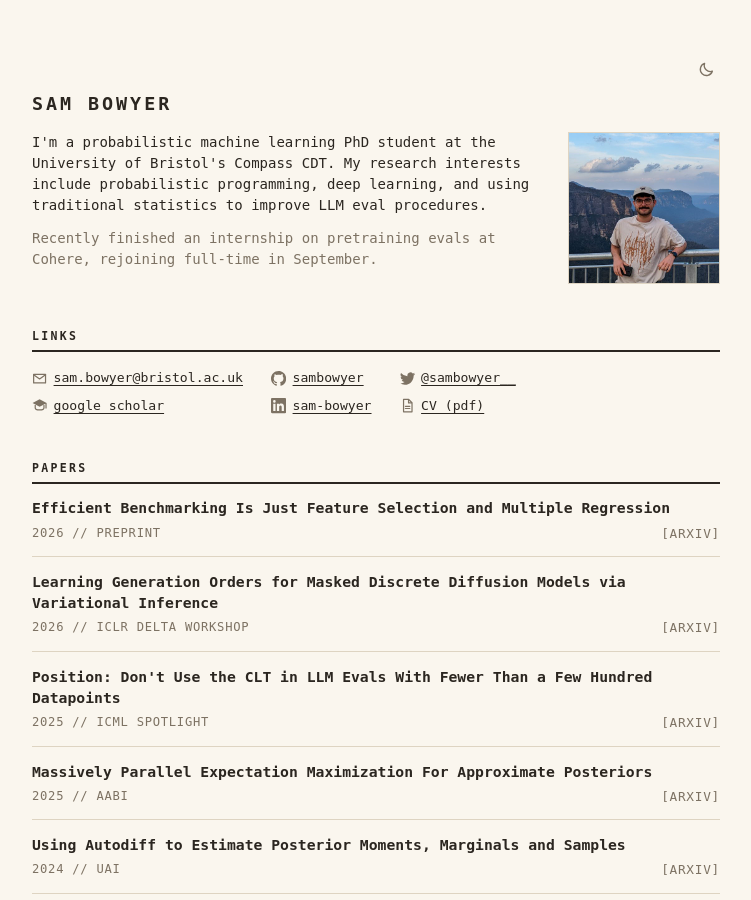
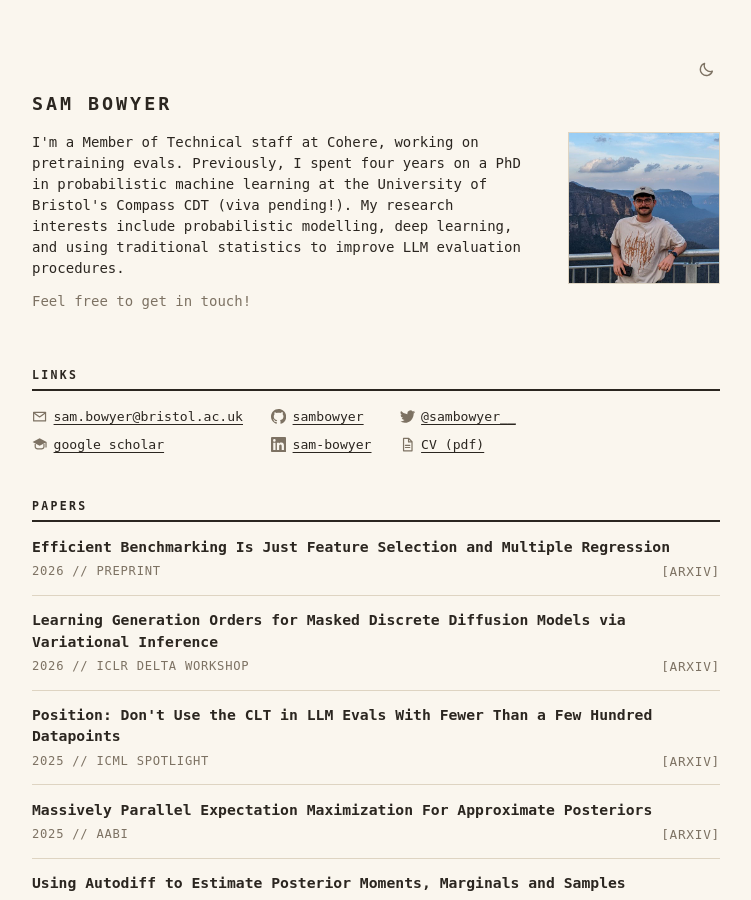
Before and after one commit to sambowyer/sambowyer.github.io, a Jekyll site: the page built from index.html, in a window 1280 px wide and 900 px high. Shown: the whole window, without its empty margins (264-1015 px from the left). Built offline with Jekyll 4.4.1, drawn with Linux system fonts in a browser that asks for light colours.

Commit message:
Update content.yml

```diff
--- a/_data/content.yml
+++ b/_data/content.yml
@@ -2,12 +2,13 @@
 # All design variants render from this file, so content edits land everywhere at once.
 
 bio: >-
-  I'm a probabilistic machine learning PhD student at the University of Bristol's
-  Compass CDT. My research interests include probabilistic programming, deep
-  learning, and using traditional statistics to improve LLM eval procedures.
-
+  I'm a Member of Technical staff at Cohere, working on pretraining evals.
+  Previously, I spent four years on a PhD in probabilistic machine learning
+  at the University of Bristol's Compass CDT (viva pending!). My research
+  interests include probabilistic modelling, deep learning, and using
+  traditional statistics to improve LLM evaluation procedures.
 now: >-
-  Recently finished an internship on pretraining evals at Cohere, rejoining full-time in September.
+  Feel free to get in touch!
 
 links:
   # Order matters: v1/v5 lay these out as two rows of three.
```
